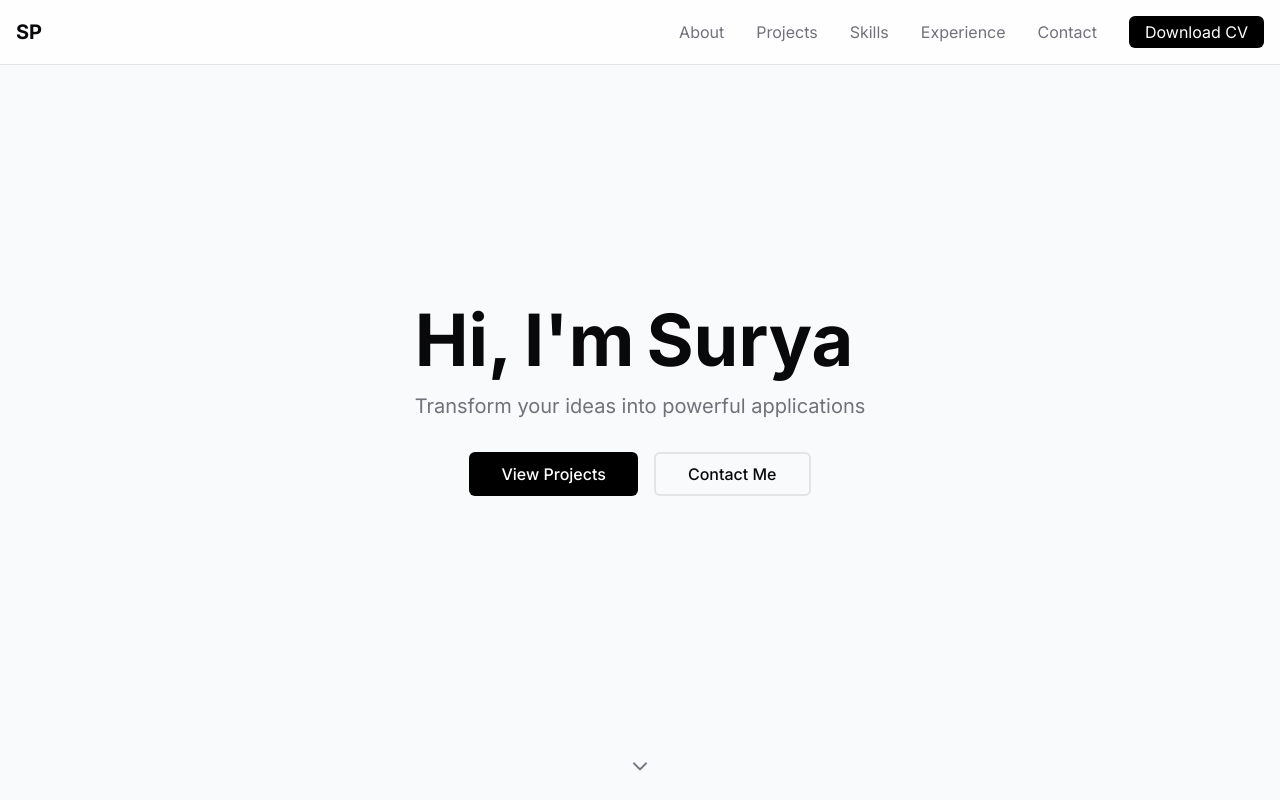
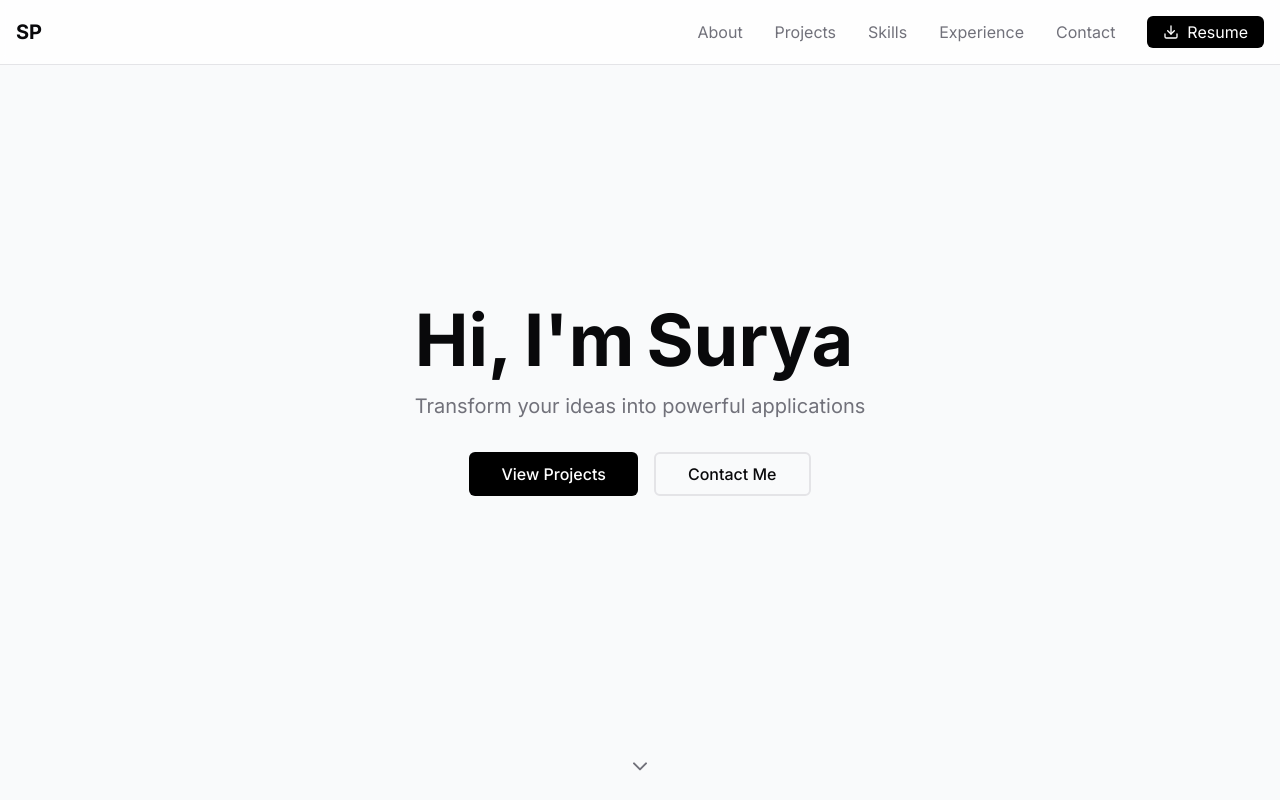
Before and after one commit to suryapavan1912/portfolio, a Next.js app: page / in a window 1280 px wide. Shown: the top 800 px of the page. Built offline with nearby package versions, Linux system fonts and the light colour scheme.

Commit message:
navbar changes

```diff
--- a/components/Navbar.tsx
+++ b/components/Navbar.tsx
@@ -2,7 +2,7 @@
 
 import { useState } from 'react';
 import { motion, AnimatePresence } from "framer-motion";
-import { Menu, X } from 'lucide-react';
+import { Menu, X , Download } from 'lucide-react';
 
 const Navbar = () => {
   const [isOpen, setIsOpen] = useState(false);
@@ -15,7 +15,7 @@ const Navbar = () => {
     { title: "Contact", href: "#contact" },
   ];
 
-  const cvPath = "https://drive.usercontent.google.com/u/0/uc?id=1UJrLauMiOy6Btlj7GnurBVXwbGoweuFQ&export=download";
+  const resumePath = "https://drive.usercontent.google.com/u/0/uc?id=1UJrLauMiOy6Btlj7GnurBVXwbGoweuFQ&export=download";
 
   const navAnimation = {
     hidden: { y: -20, opacity: 0 },
@@ -77,13 +77,14 @@ const Navbar = () => {
             </motion.a>
           ))}
           <motion.a
-            href={cvPath}
+            href={resumePath}
             target="_blank"
             variants={navAnimation}
             transition={{ delay: (navItems.length + 1) * 0.1 }}
-            className="bg-black text-white hover:bg-black/90 px-4 py-1 rounded-md"
+            className="bg-black text-white hover:bg-black/90 px-4 py-1 rounded-md flex items-center gap-2"
           >
-            Download CV
+            <Download size={16} />
+            Resume
           </motion.a>
         </div>
 
@@ -119,12 +120,13 @@ const Navbar = () => {
                 </a>
               ))}
               <a
-                href={cvPath}
+                href={resumePath}
                 target="_blank"
-                className="bg-black text-white hover:bg-black/90 px-4 py-2 rounded-md text-center mb-4"
+                className="bg-black text-white hover:bg-black/90 px-4 py-2 rounded-md mb-4 flex items-center justify-center gap-2"
                 onClick={() => setIsOpen(false)}
               >
-                Download CV
+                <Download size={16} />
+                Resume
               </a>
             </div>
           </motion.div>
```
